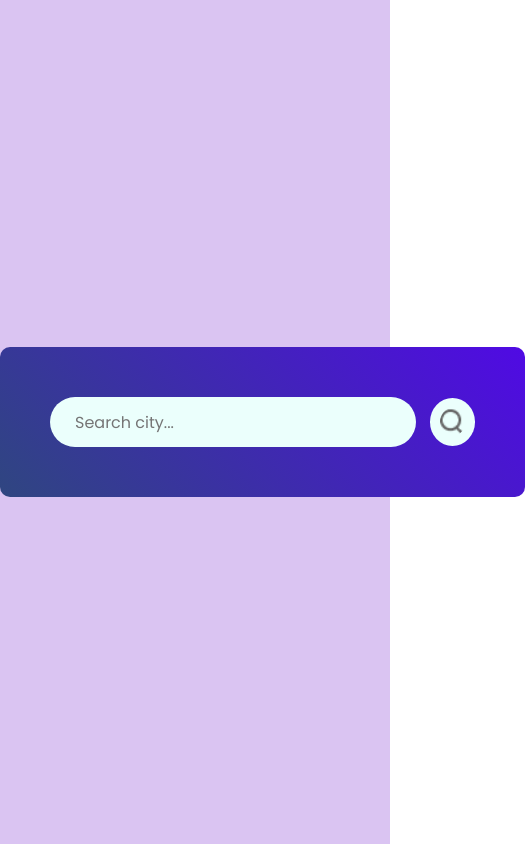
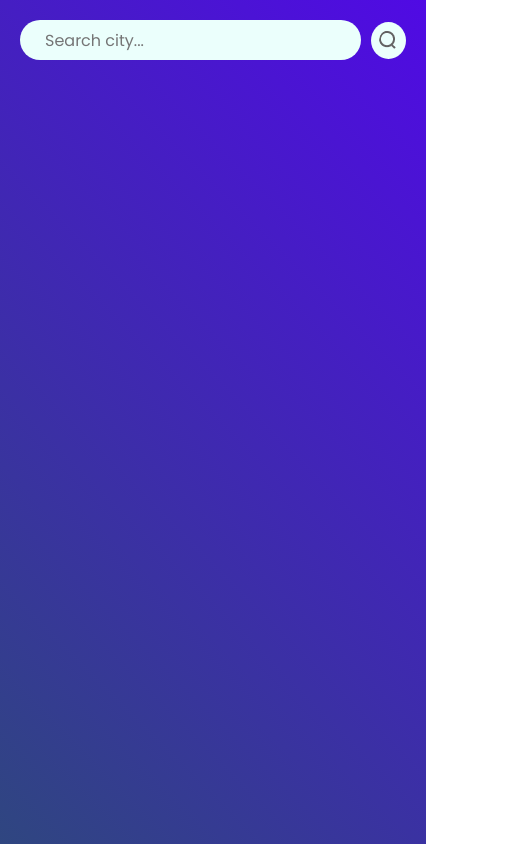
Before and after one commit to Niro-Jas/WEATHER-APP, a React app: page / in a window 390 px wide. Shown: the whole page, 525 px wide, since content can reach past the window. Built offline with nearby package versions, Linux system fonts and the light colour scheme; the HTML template or start-up script is replaced by a standard one; a web font is replaced by a local one.

Commit message:
Update Weather.css

```diff
--- a/src/components/Weather.css
+++ b/src/components/Weather.css
@@ -1,4 +1,4 @@
-.weather{
+.weather {
     place-self: center;
     padding: 50px;
     border-radius: 10px;
@@ -6,74 +6,120 @@
     display: flex;
     flex-direction: column;
     align-items: center;
+    /* Make background cover entire container */
+    background-size: cover;
+    background-position: center;
+    min-height: 100vh; /* full screen height */
+    box-sizing: border-box;
 }
-.search-bar{
+
+/* Search bar */
+.search-bar {
     display: flex;
     align-items: center;
     gap: 14px;
+    width: 100%;
+    max-width: 500px;
 }
-.search-bar input{
-    padding:25px;
-    border: none;
-    height: 50px;
-    outline: none;
-    border-radius: 40px;
-    background: #232828;
-    color: #626262;
-    font-size: medium;
-}
-.search-bar input{
-    padding-left:25px;
+.search-bar input {
+    padding-left: 25px;
     border: none;
     height: 45px;
     outline: none;
     border-radius: 40px;
     background: #ebfffc;
     color: #626262;
-    font-size: 18;
+    font-size: 18px;
+    flex: 1;
 }
-.search-bar img{
+.search-bar img {
     width: 45px;
     padding: 10px;
     border-radius: 50%;
-     cursor: pointer;
+    cursor: pointer;
     background: #ebfffc;
 }
+
+/* Weather icon */
 .weather-icon {
     width: 150px;
-    margin: 30px 0 ;
+    margin: 30px 0;
 }
- .temperature{
+
+/* Temperature & location */
+.temperature {
     color: rgb(235, 223, 223);
     font-size: 70px;
     line-height: 1;
+    text-align: center;
 }
- .location{
+.location {
     color: white;
     font-size: 40px;
-    line-height:1.3;
+    line-height: 1.3;
+    text-align: center;
 }
-.weather-data{
+
+/* Weather details */
+.weather-data {
     width: 100%;
-    margin-top:40px ;
+    margin-top: 40px;
     color: #fff;
     display: flex;
     justify-content: space-between;
+    flex-wrap: wrap; /* wrap on smaller screens */
 }
-.weather-data .col{
+.weather-data .col {
     display: flex;
     align-items: flex-start;
     gap: 15px;
     padding: 10px;
     font-size: 22px;
+    flex: 1 1 140px; /* responsive width */
 }
-.weather-data .col span{
+.weather-data .col span {
     font-size: 16px;
     display: block;
 }
-.weather-data .col img
-{
+.weather-data .col img {
     width: 25px;
     margin-top: 10px;
+}
 
+/* ===== MOBILE STYLES ===== */
+@media (max-width: 480px) {
+    .weather {
+        padding: 20px;
+        border-radius: 0;
+        min-height: 100vh;
+    }
+    .search-bar {
+        gap: 10px;
+    }
+    .search-bar input {
+        height: 40px;
+        font-size: 16px;
+    }
+    .search-bar img {
+        width: 35px;
+        padding: 8px;
+    }
+    .weather-icon {
+        width: 100px;
+        margin: 20px 0;
+    }
+    .temperature {
+        font-size: 45px;
+    }
+    .location {
+        font-size: 25px;
+    }
+    .weather-data .col {
+        font-size: 18px;
+        flex: 1 1 100%;
+        margin-bottom: 10px;
+    }
+    .weather-data .col img {
+        width: 20px;
+    }
 }
```
